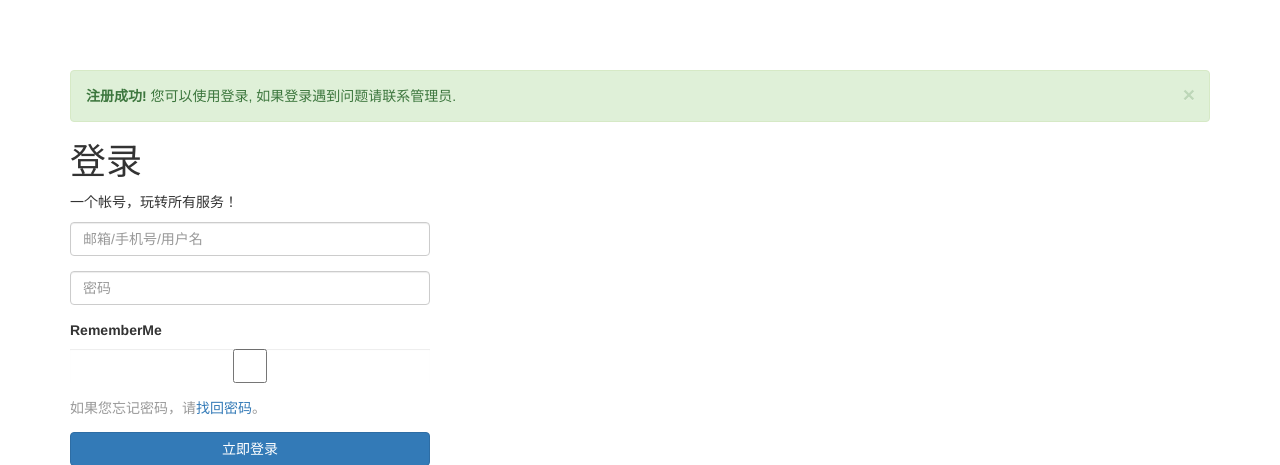
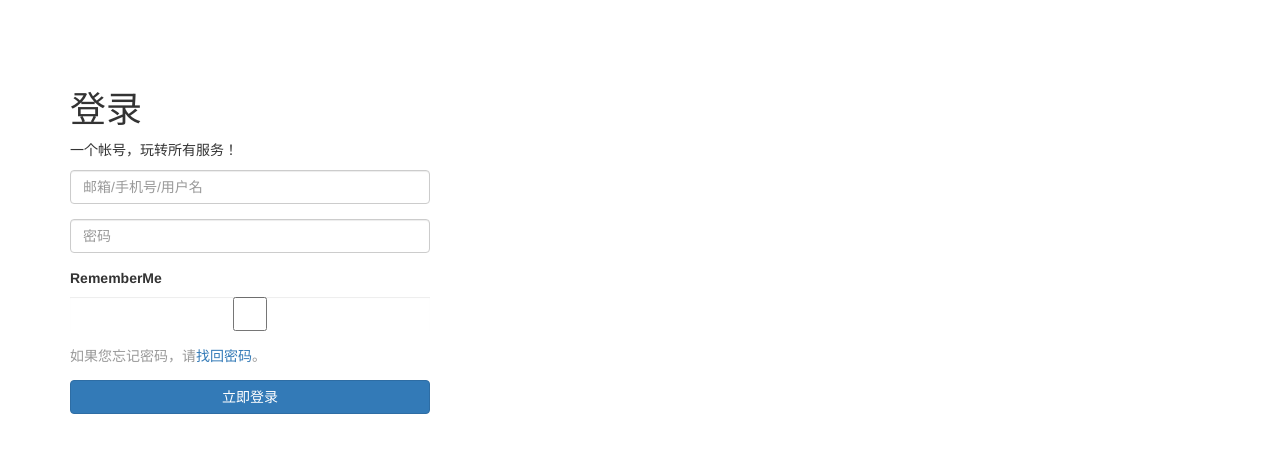
Before and after one commit to thinfell/account, a Yii app: template views/login/default.php in a window 1280 px wide. Shown: the top 465 px of the page. Run offline with PHP 8.4 and a stand-in for Yii, Linux system fonts and the light colour scheme; the template is opened without the code that fills it, so the values that code supplies are empty; form fields are guessed from the names that the template uses; some libraries are stand-ins or nearby versions.

Commit message:
删除注册成功提示

```diff
--- a/views/login/default.php
+++ b/views/login/default.php
@@ -25,18 +25,7 @@ $items = [
 
 ?>
 <?php
-    if(Yii::$app->session->get('regMobile')){
-    ?>
-<div class="alert alert-success alert-dismissible" role="alert">
-    <button type="button" class="close" data-dismiss="alert">
-        <span aria-hidden="true">&times;</span>
-        <span class="sr-only">Close</span>
-    </button>
-    <strong>注册成功!</strong> 您可以使用<?=Yii::$app->session->get('regMobile')?>登录, 如果登录遇到问题请联系管理员.
-</div>
-<?php
-        Yii::$app->session->remove('regMobile');
-    }elseif(Yii::$app->session->get('step') == 3){
+    if(Yii::$app->session->get('step') == 3){
 ?>
 <div class="alert alert-success alert-dismissible" role="alert">
     <button type="button" class="close" data-dismiss="alert">
```
